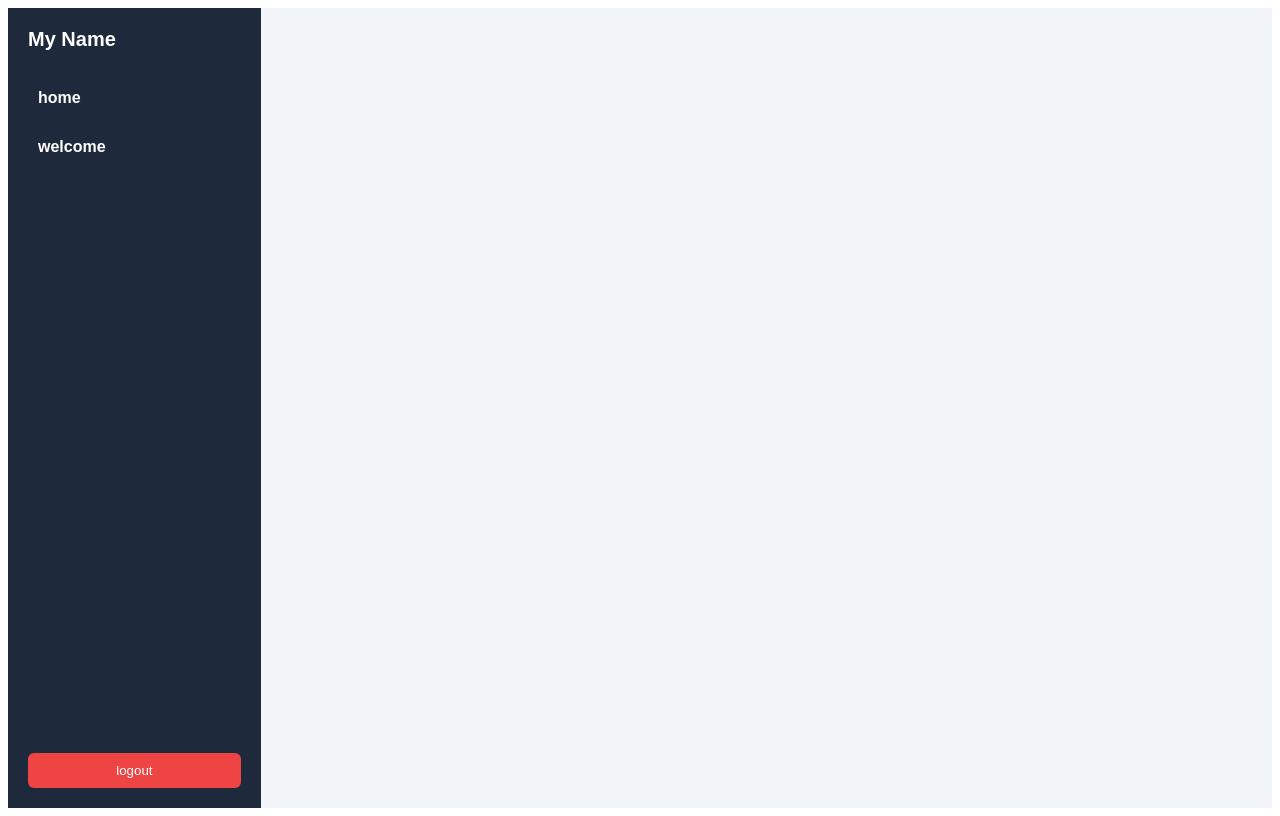
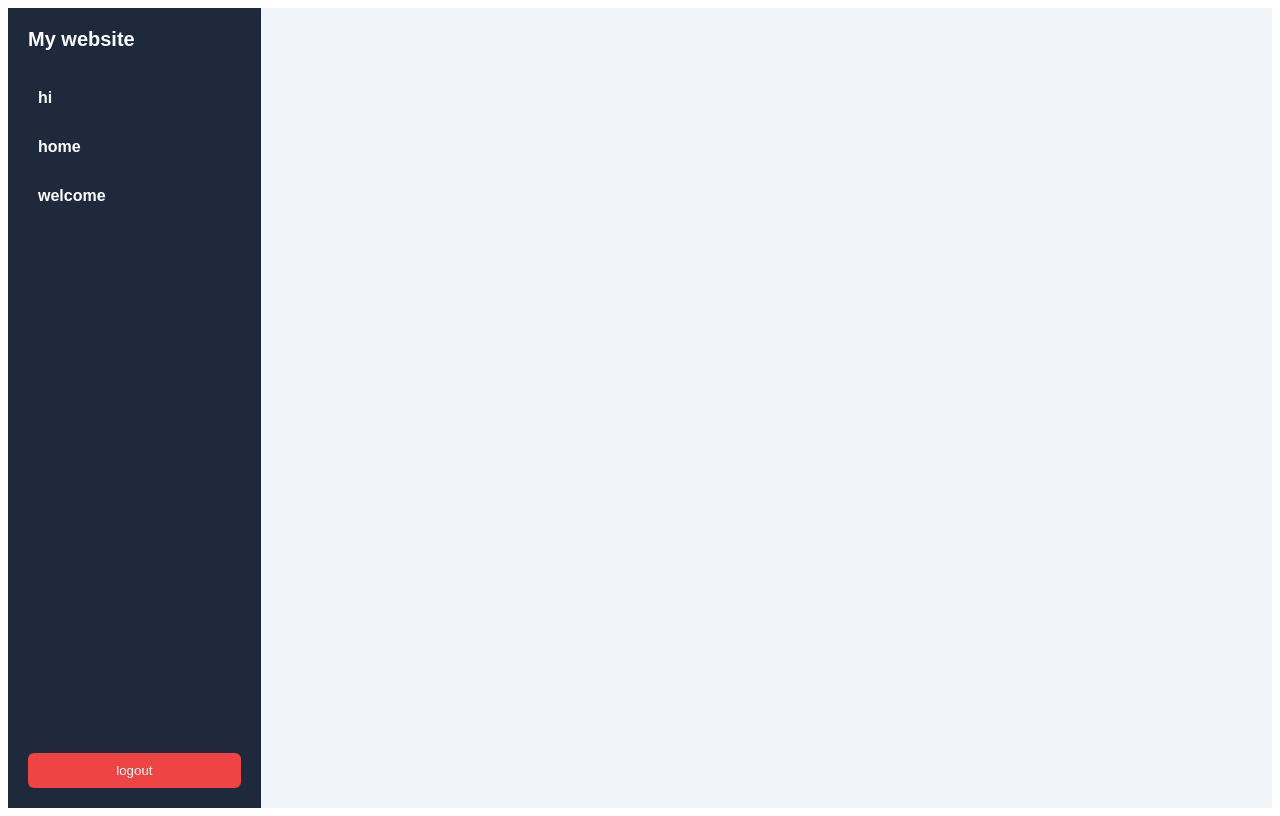
Before and after one commit to rapalliprasannareddy2022-commits/my-app2, an Angular app: page /dashboard in a window 1280 px wide. Built offline with nearby package versions, Linux system fonts and the light colour scheme.

Commit message:
changed the logout button color in dashbord

```diff
--- a/src/app/dashbord/dashbord.component.css
+++ b/src/app/dashbord/dashbord.component.css
@@ -62,7 +62,7 @@
 }
 
 .left button:hover {
-  background: #dc2626;
+  background: blue;
 }
 
 /* RIGHT CONTENT AREA */
--- a/src/app/dashbord/dashbord.component.html
+++ b/src/app/dashbord/dashbord.component.html
@@ -1,7 +1,8 @@
 
 <div class="parent">
     <div class="left">
-        <div class="logo">My Name</div>
+        <div class="logo">My website </div>
+        <h1>hi</h1>
         <h1 routerLink="home">home</h1>
         <h1 routerLink="welcome">welcome</h1>
 
```
